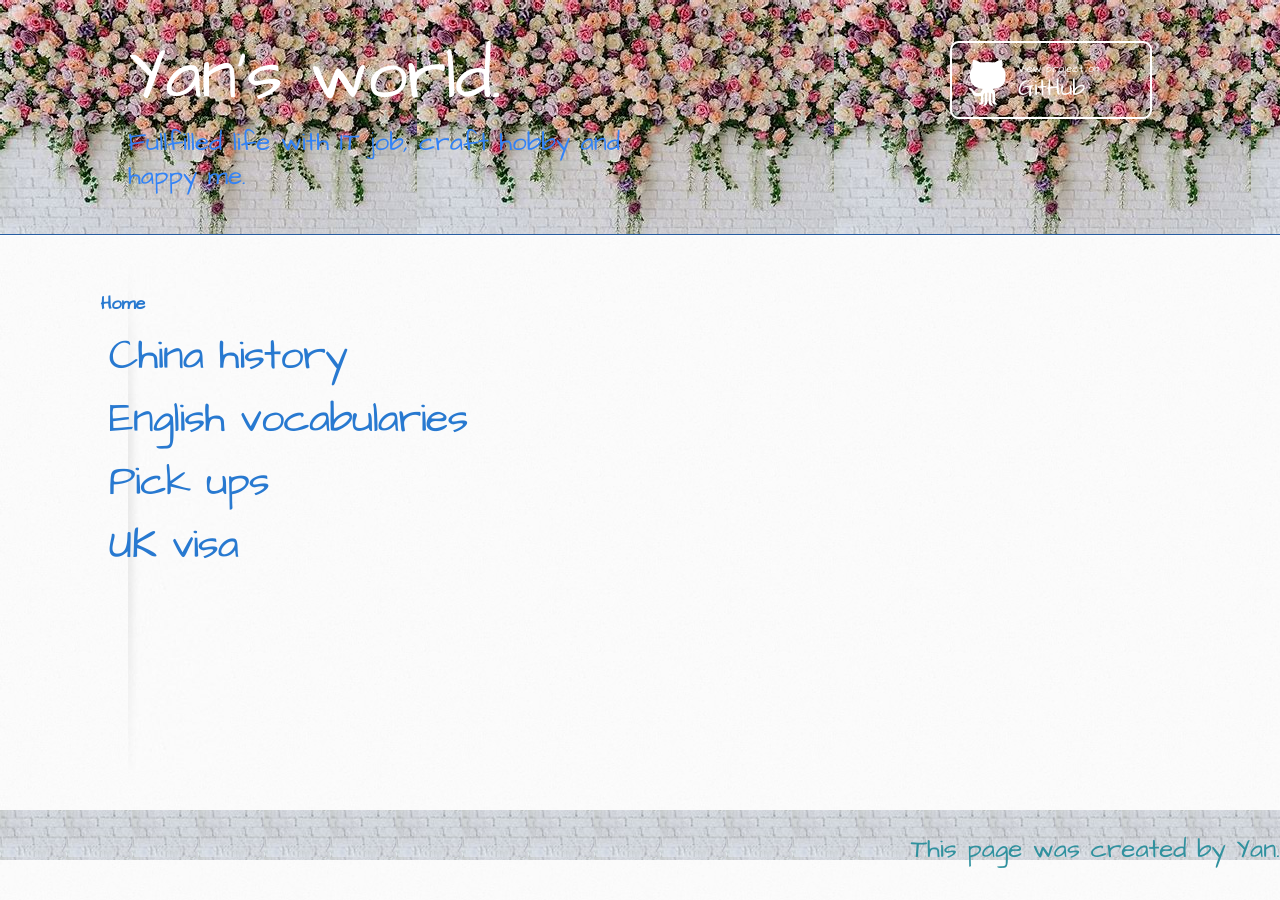
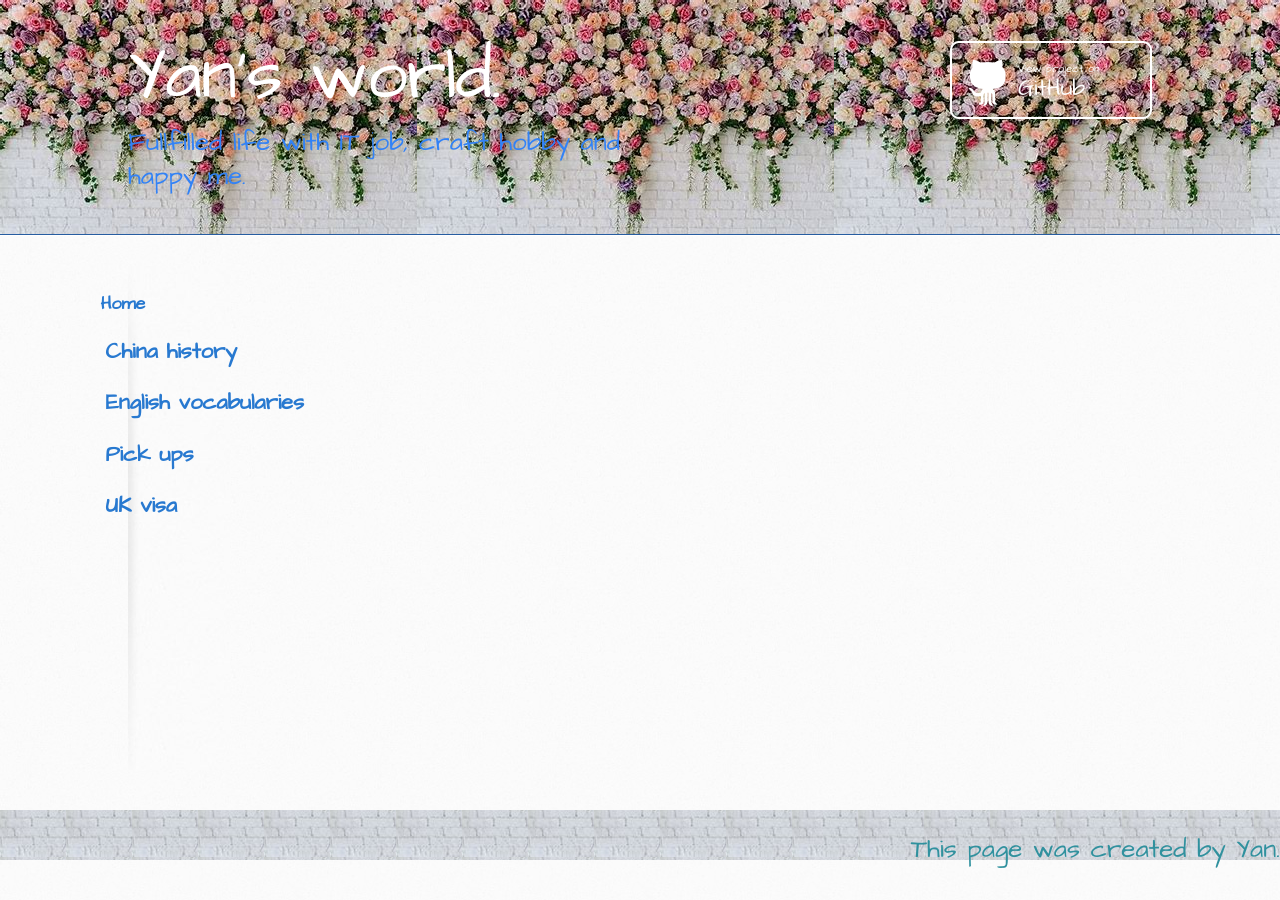
Before and after one commit to itcraftme/itcraftme, a Jekyll site: the page built from docs/me/index.md, in a window 1280 px wide. Built offline with Jekyll 4.4.1, drawn with Linux system fonts in a browser that asks for light colours; our own code applies the rules of GitHub Pages for plain Markdown files.

```diff
--- a/docs/me/index.md
+++ b/docs/me/index.md
@@ -2,7 +2,7 @@
 layout: default
 ---
 ###  [Home](../../index.md)
-# [China history](./history.md)
-# [English vocabularies](./vocabulary.md)
-# [Pick ups](./pickups.md)
-# [UK visa](./UKVisa.md)
+## [China history](./history.md)
+## [English vocabularies](./vocabulary.md)
+## [Pick ups](./pickups.md)
+## [UK visa](./UKVisa.md)
```
